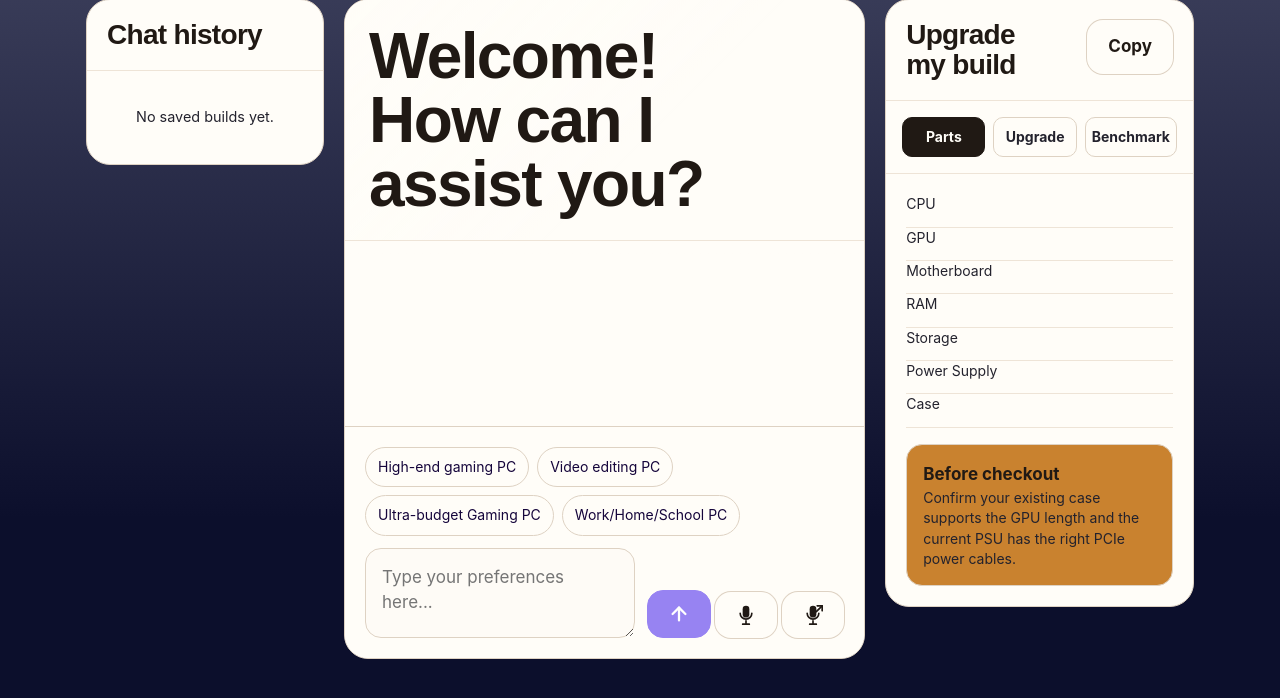
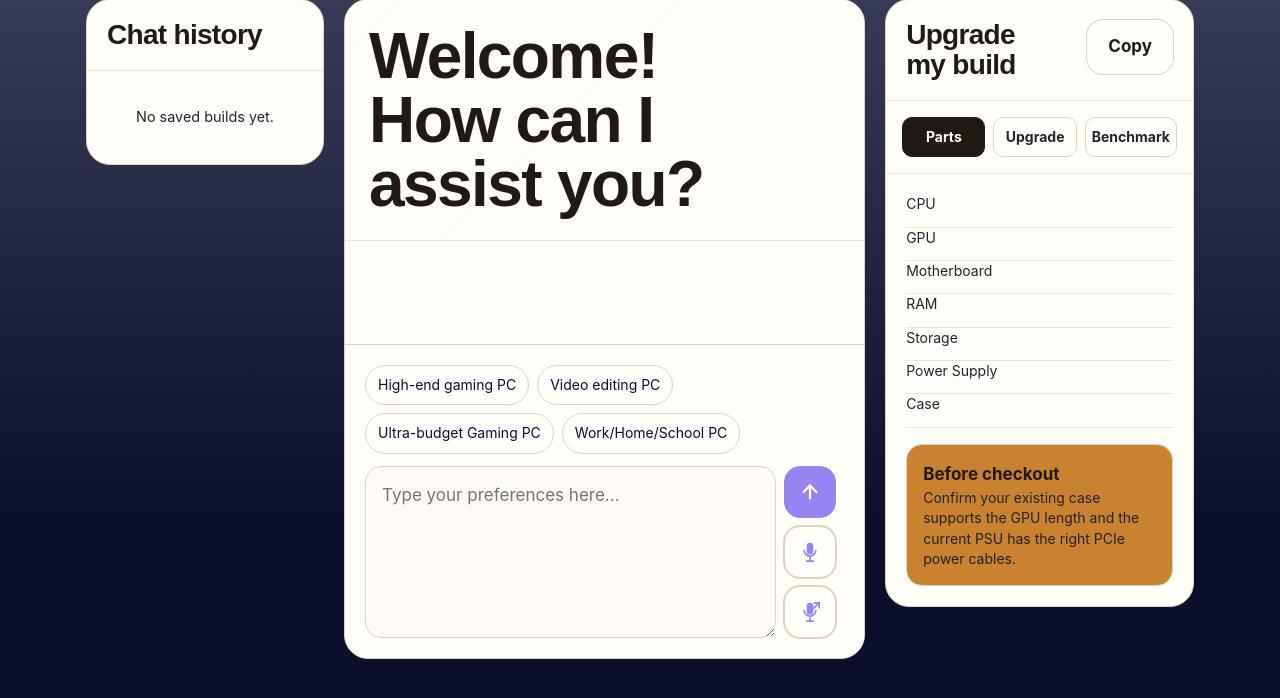
Before and after one commit to SneakyOxygen/BuildMyPC, a Flask app: page / in a window 1280 px wide. Shown: the part 25-723 px from the top of the page. Run offline with Flask 3, Linux system fonts and the light colour scheme; data that the repository does not hold is empty.

Commit message:
modified:   static/styling.css

```diff
--- a/static/styling.css
+++ b/static/styling.css
@@ -840,9 +840,96 @@
         max-width: 60%;
 }
 
-.price-tag {
+#partsList .spec-row .price-tag {
+    grid-column: 2;
+    grid-row: 2;
+    text-align: right;
     font-size: 0.72rem;
     color: var(--accent, #7c6fff);
-    margin-top: 2px;
     display: block;
+    margin-top: 1px;
 }
+
+/* ── Input row: textarea | send (tall) | PTT+OpenMic stack ── */
+.input-wrap {
+    display: grid;
+    grid-template-columns: minmax(0, 1fr) auto auto;
+    gap: var(--space-2);
+    align-items: stretch;
+}
+
+.voice-btn-group {
+    display: flex;
+    flex-direction: column;
+    gap: var(--space-2);
+}
+
+.icon-btn {
+    width: 52px;
+    height: 52px;
+    min-height: unset;
+    padding: 0;
+    border-radius: var(--radius-md);
+    display: grid;
+    place-items: center;
+    flex-shrink: 0;
+}
+
+/* Send — tall, fills full textarea height */
+.send-tall {
+    width: 52px;
+    height: 100%;
+    min-height: unset;
+}
+
+#sendBtn {
+    background: var(--accent);
+    border-color: var(--accent);
+    color: var(--accent-on);
+    box-shadow: none;
+}
+#sendBtn:hover {
+    background: var(--accent-hover);
+    border-color: var(--accent-hover);
+}
+
+.btn-voice {
+    background: var(--surface);
+    border: 1px solid var(--border);
+    color: var(--accent);
+    box-shadow: var(--elev-ring);
+    transition: background var(--motion-fast) var(--ease-standard),
+                border-color var(--motion-fast) var(--ease-standard),
+                color var(--motion-fast) var(--ease-standard);
+}
+.btn-voice:hover {
+    border-color: var(--accent);
+    background: color-mix(in oklab, var(--accent), transparent 90%);
+}
+
+.btn-voice.is-recording {
+    background: color-mix(in oklab, var(--danger), transparent 82%);
+    border-color: var(--danger);
+    color: var(--danger);
+    animation: ptt-pulse 1s infinite ease-in-out;
+}
+@keyframes ptt-pulse {
+    0%, 100% { box-shadow: 0 0 0 0   color-mix(in oklab, var(--danger), transparent 60%); }
+    50%       { box-shadow: 0 0 0 6px color-mix(in oklab, var(--danger), transparent 88%); }
+}
+
+.btn-voice.is-open-mic {
+    background: color-mix(in oklab, var(--success), transparent 82%);
+    border-color: var(--success);
+    color: var(--success);
+    animation: open-mic-breathe 2s infinite ease-in-out;
+}
+@keyframes open-mic-breathe {
+    0%, 100% { box-shadow: 0 0 0 0   color-mix(in oklab, var(--success), transparent 60%); }
+    50%       { box-shadow: 0 0 0 5px color-mix(in oklab, var(--success), transparent 88%); }
+}
+
+.icon-btn:disabled {
+    opacity: 0.35;
+    cursor: not-allowed;
+}
```
